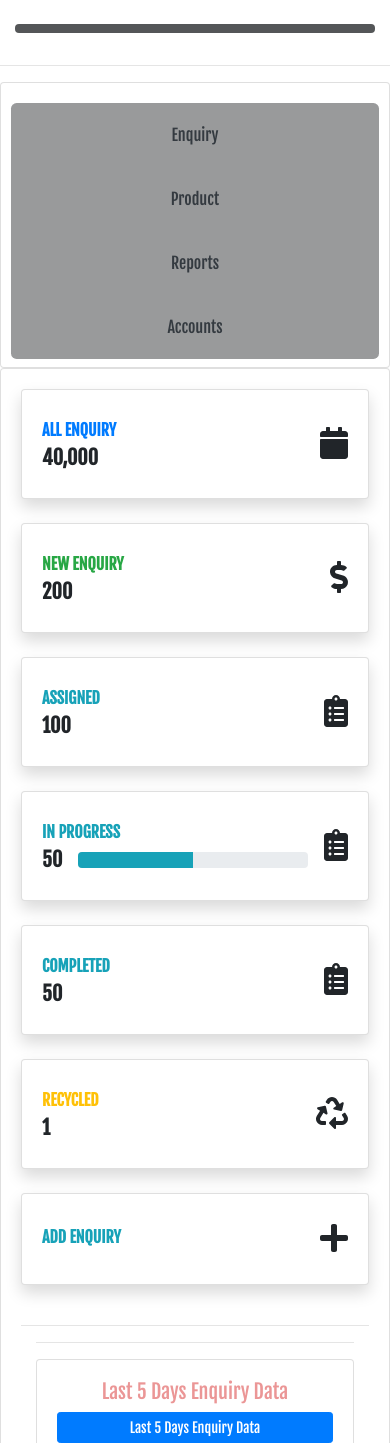
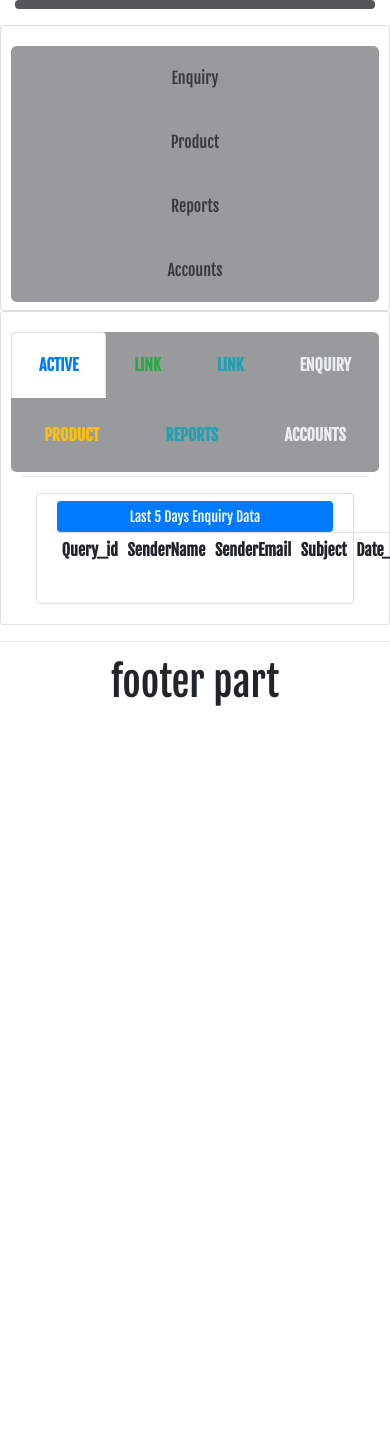
Before and after one commit to CODEr-SaNjU/indiamart_crm, a Django app: page /All_enq/ in a window 390 px wide; the page is wider, and only the part inside the window is pictured. Shown: the top 1443 px of that part. After the commit the page ends 706 px from the top of that part, so only its background shows below. Run offline with Django 3.2, Linux system fonts and the light colour scheme; lists and menus that the app fills with data are empty; some libraries are stand-ins or nearby versions.

Commit message:
update dashboard

```diff
--- a/Crm/static/css/Header.css
+++ b/Crm/static/css/Header.css
@@ -54,6 +54,11 @@ a:hover{
     border-radius: .35rem;
 
 }
+.col{
+    padding-right: -8px;
+    padding-left: -11px;
+
+}
 .nav a{
     margin: 0px;
     padding: 20px;
--- a/Crm/templates/html_files/Dashboard.htm
+++ b/Crm/templates/html_files/Dashboard.htm
@@ -11,166 +11,35 @@
 <link rel="stylesheet" href="https://stackpath.bootstrapcdn.com/font-awesome/4.7.0/css/font-awesome.min.css">
 <!-- <p class="text-gray font-weight-bold text-uppercase px-3 small pb-4 mb-0">Dashboard</p> -->
 <div class="row">
-  <div class="col-lg-3 col-md-3 d-md-block">
+  <div class="col-lg-2 col-md-3 d-md-block">
     <div class="card bg-common card-left">
       <div class="card-body">
         <nav class="nav d-block card-header-tabs nav-fill">
           <a data-toggle="tab" class="nav-link  text-dark text-center" aria-current="page" href="#enquiry">Enquiry</a>
-          <a data-toggle="tab"  class="nav-link text-dark text-center" href="#product">Product</a>
-          <a data-toggle="tab"  class="nav-link text-dark text-center" href="#reports">Reports</a>
-          <a data-toggle="tab"  class="nav-link text-dark text-center" href="#accounts">Accounts</a>
+          <a data-toggle="tab" class="nav-link text-dark text-center" href="#product">Product</a>
+          <a data-toggle="tab" class="nav-link text-dark text-center" href="#reports">Reports</a>
+          <a data-toggle="tab" class="nav-link text-dark text-center" href="#accounts">Accounts</a>
         </nav>
       </div>
     </div>
   </div>
-  <div class="col-lg-9">
+  <div class="col-lg-10">
     <div class="card">
       <div class="card-body tab-content border-0">
         <div class="tab-pane active" id="enquiry">
-          <div class="row">
-
-            <!-- All Enquiry Card Example -->
-            <div class="col-xl-3 col-md-6 mb-4">
-                <div class="card border-left-primary shadow h-100 py-2">
-                    <div class="card-body">
-                        <div class="row no-gutters align-items-center">
-                            <div class="col mr-2">
-                                <div class="text-xs font-weight-bold text-primary text-uppercase mb-1">
-                                    All Enquiry</div>
-                                <div class="h5 mb-0 font-weight-bold text-gray-800">40,000</div>
-                            </div>
-                            <div class="col-auto">
-                                <i class="fas fa-calendar fa-2x text-gray-300"></i>
-                            </div>
-                        </div>
-                    </div>
-                </div>
-            </div>
-
-            <!-- New Enquiry Card Example -->
-            <div class="col-xl-3 col-md-6 mb-4">
-                <div class="card border-left-success shadow h-100 py-2">
-                    <div class="card-body">
-                        <div class="row no-gutters align-items-center">
-                            <div class="col mr-2">
-                                <div class="text-xs font-weight-bold text-success text-uppercase mb-1">
-                                    New Enquiry</div>
-                                <div class="h5 mb-0 font-weight-bold text-gray-800">200</div>
-                            </div>
-                            <div class="col-auto">
-                                <i class="fas fa-dollar-sign fa-2x text-gray-300"></i>
-                            </div>
-                        </div>
-                    </div>
-                </div>
-            </div>
-
-            <!-- Assigmend Card Example -->
-            <div class="col-xl-3 col-md-6 mb-4">
-                <div class="card border-left-info shadow h-100 py-2">
-                    <div class="card-body">
-                        <div class="row no-gutters align-items-center">
-                            <div class="col mr-2">
-                                <div class="text-xs font-weight-bold text-info text-uppercase mb-1">Assigned
-                                </div>
-                                <div class="row no-gutters align-items-center">
-                                    <div class="col-auto">
-                                        <div class="h5 mb-0 mr-3 font-weight-bold text-gray-800">100</div>
-                                    </div>
-                                </div>
-                            </div>
-                            <div class="col-auto">
-                                <i class="fas fa-clipboard-list fa-2x text-gray-300"></i>
-                            </div>
-                        </div>
-                    </div>
-                </div>
-            </div>
-            <!-- Earnings (Monthly) Card Example -->
-            <div class="col-xl-3 col-md-6 mb-4">
-              <div class="card border-left-info shadow h-100 py-2">
-                <div class="card-body">
-                  <div class="row no-gutters align-items-center">
-                    <div class="col mr-2">
-                      <div class="text-xs font-weight-bold text-info text-uppercase mb-1">In progress</div>
-                      <div class="row no-gutters align-items-center">
-                        <div class="col-auto">
-                          <div class="h5 mb-0 mr-3 font-weight-bold text-gray-800">50</div>
-                        </div>
-                        <div class="col">
-                          <div class="progress progress-sm mr-2">
-                            <div class="progress-bar bg-info" role="progressbar" style="width: 50%" aria-valuenow="50" aria-valuemin="0" aria-valuemax="100"></div>
-                          </div>
-                        </div>
-                      </div>
-                    </div>
-                    <div class="col-auto">
-                      <i class="fas fa-clipboard-list fa-2x text-gray-300"></i>
-                    </div>
-                  </div>
-                </div>
-              </div>
-            </div>
-            <!-- completed -->
-            <div class="col-xl-3 col-md-6 mb-4">
-              <div class="card border-left-info shadow h-100 py-2">
-                <div class="card-body">
-                  <div class="row no-gutters align-items-center">
-                    <div class="col mr-2">
-                      <div class="text-xs font-weight-bold text-info text-uppercase mb-1">Completed</div>
-                      <div class="row no-gutters align-items-center">
-                        <div class="col-auto">
-                          <div class="h5 mb-0 mr-3 font-weight-bold text-gray-800">50</div>
-                        </div>
-                      </div>
-                    </div>
-                    <div class="col-auto">
-                      <i class="fas fa-clipboard-list fa-2x text-gray-300"></i>
-                    </div>
-                  </div>
-                </div>
-              </div>
-            </div>
-            <!-- Recycled Card Example -->
-            <div class="col-xl-3 col-md-6 mb-4">
-                <div class="card border-left-warning shadow h-100 py-2">
-                    <div class="card-body">
-                        <div class="row no-gutters align-items-center">
-                            <div class="col mr-2">
-                                <div class="text-xs font-weight-bold text-warning text-uppercase mb-1">
-                                    Recycled</div>
-                                <div class="h5 mb-0 font-weight-bold text-gray-800">1</div>
-                            </div>
-                            <div class="col-auto">
-                                <i class="fas fa-recycle fa-2x text-gray-300"></i>
-                            </div>
-                        </div>
-                    </div>
-                </div>
-            </div>
-            <div class="col-xl-3 col-md-6 mb-4">
-              <div class="card border-left-warning shadow h-100 py-2">
-                  <div class="card-body">
-                      <div class="row no-gutters align-items-center">
-                          <div class="col mr-2">
-                              <div class="text-xs font-weight-bold text-info text-uppercase mb-1">
-                                  Add Enquiry</div>
-                              <div class="h5 mb-0 font-weight-bold text-gray-800"></div>
-                          </div>
-                          <div class="col-auto">
-                              <i class="fas fa-plus fa-2x text-gray-300"></i>
-                          </div>
-                      </div>
-                  </div>
-              </div>
-          </div>
-        </div>
+          <nav class="nav nav-tabs card-header-tabs nav-fill">
+            <a data-toggle="tab" class="nav-link text-xs font-weight-bold text-primary text-uppercase mb-1 active" href="#">Active</a>
+            <a data-toggle="tab" class="nav-link text-xs font-weight-bold text-success text-uppercase mb-1" href="#">Link</a>
+            <a data-toggle="tab" class="nav-link text-xs font-weight-bold text-info text-uppercase mb-1" href="#">Link</a>
+            <a data-toggle="tab" class="nav-link text-xs font-weight-bold text-gray-100 text-uppercase mb-1" href="#">Enquiry</a>
+            <a data-toggle="tab" class="nav-link text-xs font-weight-bold text-warning text-uppercase mb-1" href="#">Product</a>
+            <a data-toggle="tab" class="nav-link text-xs font-weight-bold text-info text-uppercase mb-1" href="#">Reports</a>
+            <a data-toggle="tab" class="nav-link text-xs font-weight-bold text-red text-uppercase mb-1" href="#">Accounts</a>
+          </nav>
           <hr>
           <div class="col-md-12">
-          <hr>
             <div class="card card-body">
-            <h5 style="text-align: center;color: #eb9696;">Last 5 Days Enquiry Data</h5>
-            <a class="btn btn-primary  btn-sm btn-block" href="#">Last 5 Days Enquiry Data</a>
+              <a class="btn btn-primary  btn-sm btn-block" style="margin-top: -13px;" href="#">Last 5 Days Enquiry Data</a>
               <table class="table table-sm">
                 <tr>
                   <th>Query_id</th>
--- a/Crm/templates/html_files/Header.htm
+++ b/Crm/templates/html_files/Header.htm
@@ -3,7 +3,7 @@
 <link rel="stylesheet" type="text/css" href="/static/css/Header.css">
 
 
-<div class="container-fluid mt-4">
+<div class="container-fluid ">
     <div class="row">
         <div class="col-md-12 ">
             <div class="row">
--- a/Crm/templates/html_files/Main.htm
+++ b/Crm/templates/html_files/Main.htm
@@ -19,12 +19,11 @@
   </head>
   <body  class="bg-right" >
     {%  include 'html_files/Header.htm' %}
-    <hr>
+
     {% block content %}
 
     {% endblock %}
     <hr>
-
     {%  include 'html_files/Footer.htm' %}
 
 
```
Lines whose indentation alone changed are shown as unchanged.
